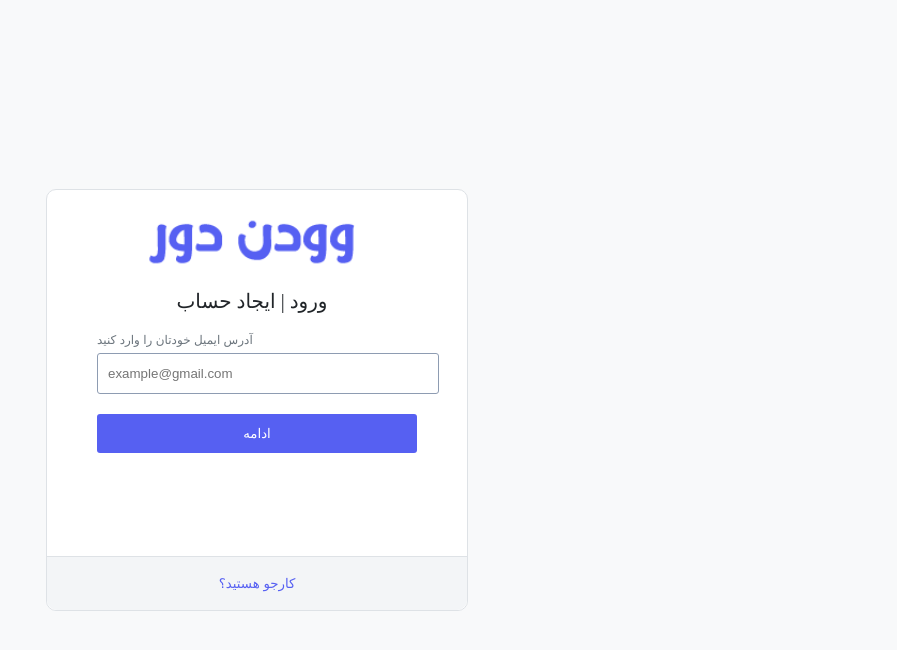
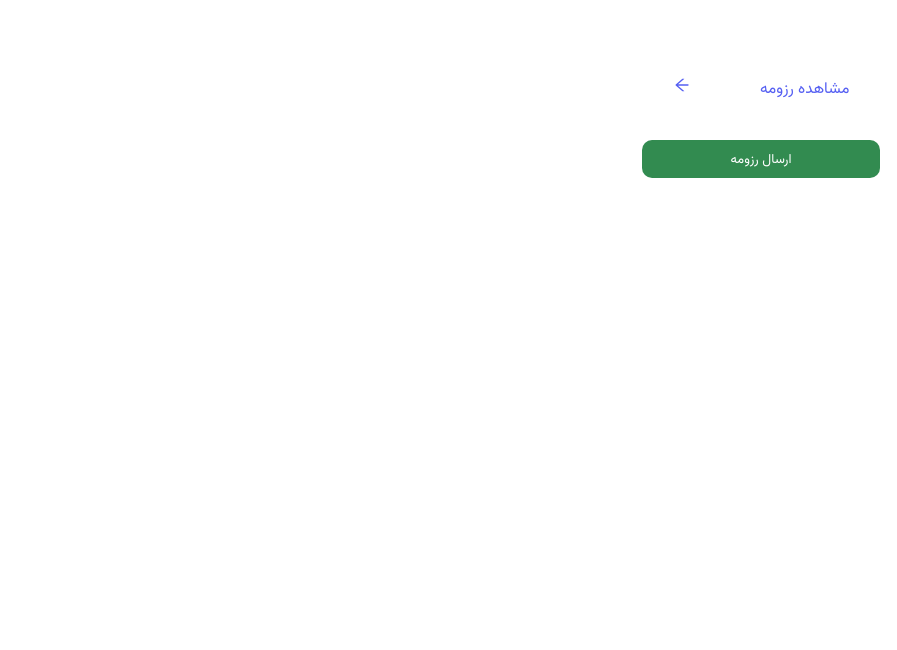
Before and after one commit to asmachegeni/WoodenDoor, a React (Create React App) app: page / in a window 1280 px wide. Shown: the top 650 px of the page, without its empty margins (383-1280 px from the left). Built offline with nearby package versions, Linux system fonts and the light colour scheme.

Commit message:
add SendingResume component

```diff
--- a/src/component/SendingResume.jsx
+++ b/src/component/SendingResume.jsx
@@ -1,4 +1,28 @@
-const SendingResume = () => {
-    return <div></div>;
-  };
-  export default SendingResume;
+import { AiOutlineArrowLeft } from "react-icons/ai";
+import { FaLock } from "react-icons/fa";
+import './../style/SendingResume.css'
+const SendingResume = ({ isLogin = true }) => {
+  return (
+    <div className="SendingResume">
+      <div className={isLogin ? "SendingResumeContainer" : "SendingResumeContainerLock"}>
+        <span className={isLogin ? "SendingResumeView" : "SendingResumeLock"}>
+          {isLogin ? "مشاهده رزومه" : "برای ارسال رزومه وارد حساب خود شوید"}
+        </span>
+        {isLogin ? (
+          <AiOutlineArrowLeft className="SendingResumeIcon" />
+        ) : (
+          <FaLock className="SendingResumeLockIcon"/>
+        )}
+      </div>
+      <button
+        className="SendingResumeBtn"
+        onClick={() => {
+          console.log("click");
+        }}
+      >
+        ارسال رزومه
+      </button>
+    </div>
+  );
+};
+export default SendingResume;
--- a/src/index.css
+++ b/src/index.css
@@ -1,13 +1,37 @@
+@font-face {
+  font-family: "Vazir Black";
+  src: url("./assets/fonts/Vazir-Black.ttf");
+}
+@font-face {
+  font-family: "Vazir Regular";
+  src: url("./assets/fonts/Vazir-Regular.ttf");
+}
+@font-face {
+  font-family: "Vazir Bold";
+  src: url("./assets/fonts/Vazir-Bold-FD.ttf");
+}
+@font-face {
+  font-family: "Vazir Medium";
+  src: url("./assets/fonts/Vazir-Medium-FD.ttf");
+}
+* {
+  box-sizing: border-box;
+  margin: 0;
+  padding: 0;
+  direction: rtl;
+  font-family: "Vazir Regular";
+}
+
 body {
   margin: 0;
-  font-family: -apple-system, BlinkMacSystemFont, 'Segoe UI', 'Roboto', 'Oxygen',
-    'Ubuntu', 'Cantarell', 'Fira Sans', 'Droid Sans', 'Helvetica Neue',
+  font-family: -apple-system, BlinkMacSystemFont, "Segoe UI", "Roboto", "Oxygen",
+    "Ubuntu", "Cantarell", "Fira Sans", "Droid Sans", "Helvetica Neue",
     sans-serif;
   -webkit-font-smoothing: antialiased;
   -moz-osx-font-smoothing: grayscale;
 }
 
 code {
-  font-family: source-code-pro, Menlo, Monaco, Consolas, 'Courier New',
+  font-family: source-code-pro, Menlo, Monaco, Consolas, "Courier New",
     monospace;
 }
--- a/src/index.js
+++ b/src/index.js
@@ -4,11 +4,12 @@ import './index.css';
 import App from './App';
 import reportWebVitals from './reportWebVitals';
 import Login from './component/Login';
+import SendingResume from './component/SendingResume';
 
 const root = ReactDOM.createRoot(document.getElementById('root'));
 root.render(
   <React.StrictMode>
-    <Login />
+    <SendingResume />
   </React.StrictMode>
 );
 
--- a/src/style/App.css
+++ /dev/null
@@ -1,53 +0,0 @@
-@font-face {
-  font-family: 'Vazir Black';
-  src: url(../assets/fonts/Vazir-Black.ttf);
-}
-@font-face {
-  font-family: 'Vazir Regular';
-  src: url(../assets/fonts/Vazir-Regular.ttf);
-}
-*{
-  box-sizing: border-box;
-  margin: 0;
-  padding: 0;
-  direction: rtl;
-  font-family: 'Vazir Regular';
-}
-.App {
-  text-align: center;
-}
-
-.App-logo {
-  height: 40vmin;
-  pointer-events: none;
-}
-
-@media (prefers-reduced-motion: no-preference) {
-  .App-logo {
-    animation: App-logo-spin infinite 20s linear;
-  }
-}
-
-.App-header {
-  background-color: #282c34;
-  min-height: 100vh;
-  display: flex;
-  flex-direction: column;
-  align-items: center;
-  justify-content: center;
-  font-size: calc(10px + 2vmin);
-  color: white;
-}
-
-.App-link {
-  color: #61dafb;
-}
-
-@keyframes App-logo-spin {
-  from {
-    transform: rotate(0deg);
-  }
-  to {
-    transform: rotate(360deg);
-  }
-}
--- a/src/style/JobAd.css
+++ b/src/style/JobAd.css
@@ -1,16 +1,3 @@
-@font-face {
-  font-family: "Vazir-Bold";
-  src: url("./../assets/fonts/Vazir-Bold-FD.ttf");
-}
-@font-face {
-  font-family: "Vazir-Medium";
-  src: url("./../assets/fonts/Vazir-Medium-FD.ttf");
-}
-@font-face {
-  font-family: "Vazir-Regular";
-  src: url("./../assets/fonts/Vazir-Regular-FD.ttf");
-}
-
 .JobAd {
   width: 545px;
   height: 160px;
@@ -27,31 +14,31 @@
   line-height: 24px;
   direction: rtl;
 }
-.JobAdSalary{
+.JobAdSalary {
   color: #328b50;
   font-size: 12px;
-  font-family: "Vazir-Regular";
+  font-family: "Vazir Regular";
 }
-.pipe{
+.pipe {
   font-size: 14px;
   color: #ebebeb;
   padding: 4px;
 }
-.JobAdContainer{
+.JobAdContainer {
   display: flex;
   justify-content: space-between;
   align-items: center;
 }
-.JobAdContainer1{
+.JobAdContainer1 {
   display: flex;
   flex-direction: row;
   align-items: center;
   justify-content: space-around;
   padding-top: 10px;
 }
-.Staricon{
+.Staricon {
   font-size: 12px;
-  color: #328B50;
+  color: #328b50;
   padding: 3px;
 }
 .JobAdHeader {
@@ -69,10 +56,10 @@
   /* align-items: center; */
   text-align: right;
 }
-.JobAdScore{
-  color: #328B50;
+.JobAdScore {
+  color: #328b50;
   font-size: 12px;
-  font-family: "Vazir-Regular";
+  font-family: "Vazir Regular";
 }
 .JobAdLogo {
   width: 48px;
@@ -82,7 +69,7 @@
   overflow: clip;
   border-radius: 4px;
 }
-.JobAdContainer0{
+.JobAdContainer0 {
   display: flex;
   flex-direction: column;
   justify-content: space-around;
@@ -90,7 +77,7 @@
 .DetailContiner {
   font-size: 14px;
   color: #000;
-  font-family: "Vazir-Bold";
+  font-family: "Vazir Bold";
   line-height: 24px;
 }
 
@@ -98,27 +85,26 @@
   font-size: 14px;
   font-size: 14px;
   color: #000;
-  font-family: "Vazir-Bold";
+  font-family: "Vazir Bold";
   line-height: 24px;
 }
 .JobAdName {
   font-size: 14px;
   color: #000;
-  font-family: "Vazir-Regular";
+  font-family: "Vazir Regular";
   line-height: 24px;
-
 }
 .JobAdLocation {
   font-size: 14px;
   color: #8e9cb2;
-  font-family: "Vazir-Regular";
+  font-family: "Vazir Regular";
   line-height: 24px;
   padding: 6px;
 }
 .JobAdType {
   font-size: 14px;
   color: #8e9cb2;
-  font-family: "Vazir-Regular";
+  font-family: "Vazir Regular";
   line-height: 24px;
 }
 
@@ -133,7 +119,7 @@
 .JobAdDate {
   font-size: 14px;
   color: #8e9cb2;
-  font-family: "Vazir-Regular";
+  font-family: "Vazir Regular";
   line-height: 24px;
   align-self: flex-start;
   padding: 6px;
@@ -155,34 +141,31 @@
   padding: 6px 12px;
   font-size: 14px;
   color: #fff;
-  font-family: "Vazir-Regular";
+  font-family: "Vazir Regular";
   border: none;
   cursor: pointer;
 }
 @media screen and (max-width: 992px) {
-  .JobAdBtnContainer{
+  .JobAdBtnContainer {
     width: 400px;
   }
-  .JobAd{
+  .JobAd {
     width: 500px;
   }
-
 }
 @media screen and (max-width: 768px) {
-  .JobAdBtnContainer{
+  .JobAdBtnContainer {
     width: 350px;
   }
-  .JobAd{
+  .JobAd {
     width: 450px;
   }
-
 }
 @media screen and (max-width: 480px) {
-  .JobAdBtnContainer{
+  .JobAdBtnContainer {
     width: 200px;
   }
-  .JobAd{
+  .JobAd {
     width: 270px;
   }
-
 }
--- /dev/null
+++ b/src/style/SendingResume.css
@@ -0,0 +1,78 @@
+.SendingResume {
+  width: 270px;
+  display: flex;
+  flex-direction: column;
+  align-content: center;
+  justify-content: center;
+  background-color: #fff;
+  border-radius: 10px;
+  margin: 64px;
+}
+.SendingResumeContainerLock {
+  display: flex;
+  flex-direction: column;
+  align-content: center;
+  justify-content: center;
+  height: 200px;
+}
+.SendingResumeContainer {
+  display: flex;
+  flex-direction: row;
+  align-content: center;
+  justify-content: space-around;
+  height: 64px;
+  padding: 12px;
+}
+.SendingResumeView {
+  font-size: 16px;
+  color: #5660f2;
+  font-family: "Vazir Regular";
+}
+.SendingResumeLock {
+  font-size: 16px;
+  color: #5c6573;
+  font-family: "Vazir Regular";
+  align-self: center;
+}
+.SendingResumeIcon {
+  font-size: 18px;
+  color: #5660f2;
+}
+.SendingResumeLockIcon {
+  font-size: 96px;
+  color: #5c6573;
+  align-self: center;
+  padding-bottom: 12px;
+}
+.SendingResumeBtn {
+  width: 238px;
+  height: 38px;
+  border-radius: 10px;
+  color: #fff;
+  background-color: #328b50;
+  border: none;
+  align-self: center;
+  margin: 12px;
+}
+@media screen and (max-width: 992px) {
+  .SendingResumeContainerLock,
+  .SendingResumeContainer,
+  .SendingResumeView,
+  .SendingResumeLock,
+  .SendingResumeIcon,
+  .SendingResumeLockIcon {
+    display: none;
+  }
+  .SendingResume {
+    width: 85%;
+    height: 54px;
+  }
+  .SendingResumeBtn {
+    position: fixed;
+    z-index: 1000;
+    bottom: 0;
+    font-size: 16px;
+    width: 80%;
+    height: 48px;
+  }
+}
```
Also changed, not shown: src/logo.svg (deleted), 1 other file (tests, documents, lock files or other folders).
